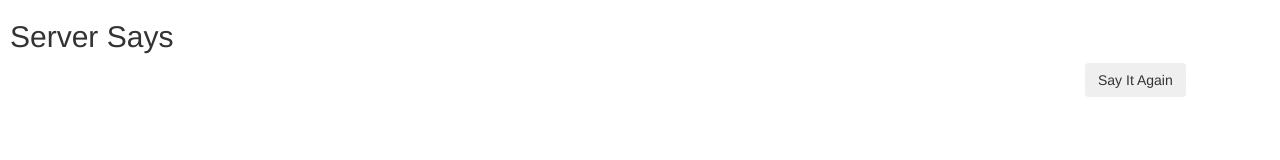
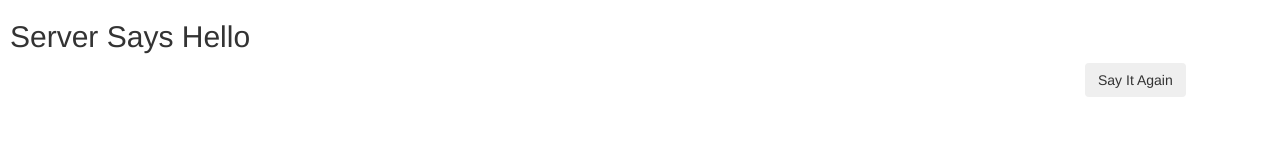
Before and after one commit to johnstallo/multi-container-ci-cd-to-acs, a website: page service-a/public/index.html in a window 1280 px wide. Drawn offline with nearby package versions, Linux system fonts and the light colour scheme; some packages are replaced by stand-ins of ours; no server answers.

Commit message:
Updated title

```diff
--- a/service-a/public/index.html
+++ b/service-a/public/index.html
@@ -11,7 +11,7 @@
 
 <body style="margin-left:10px; margin-right:10px;">
     <div ng-controller="MainController">
-        <h2>Server Says</h2>
+        <h2>Server Says Hello</h2>
 
         <div class="row">
             <div class="col-xs-10">
```
